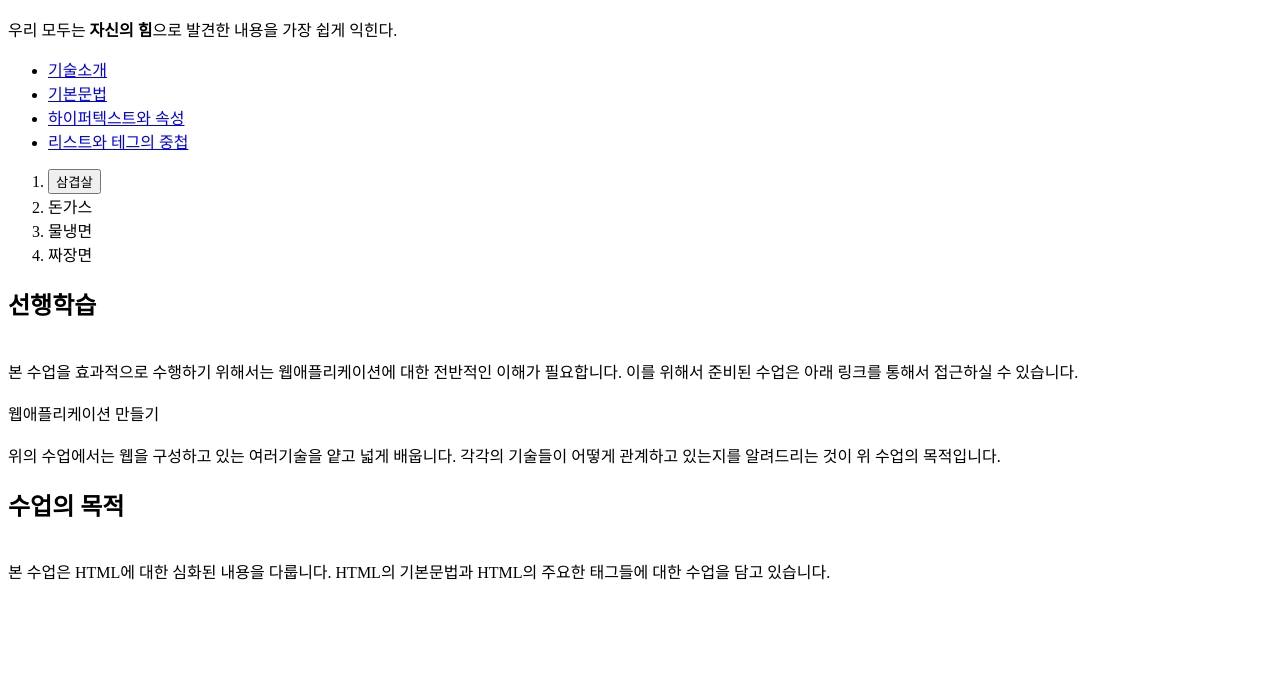
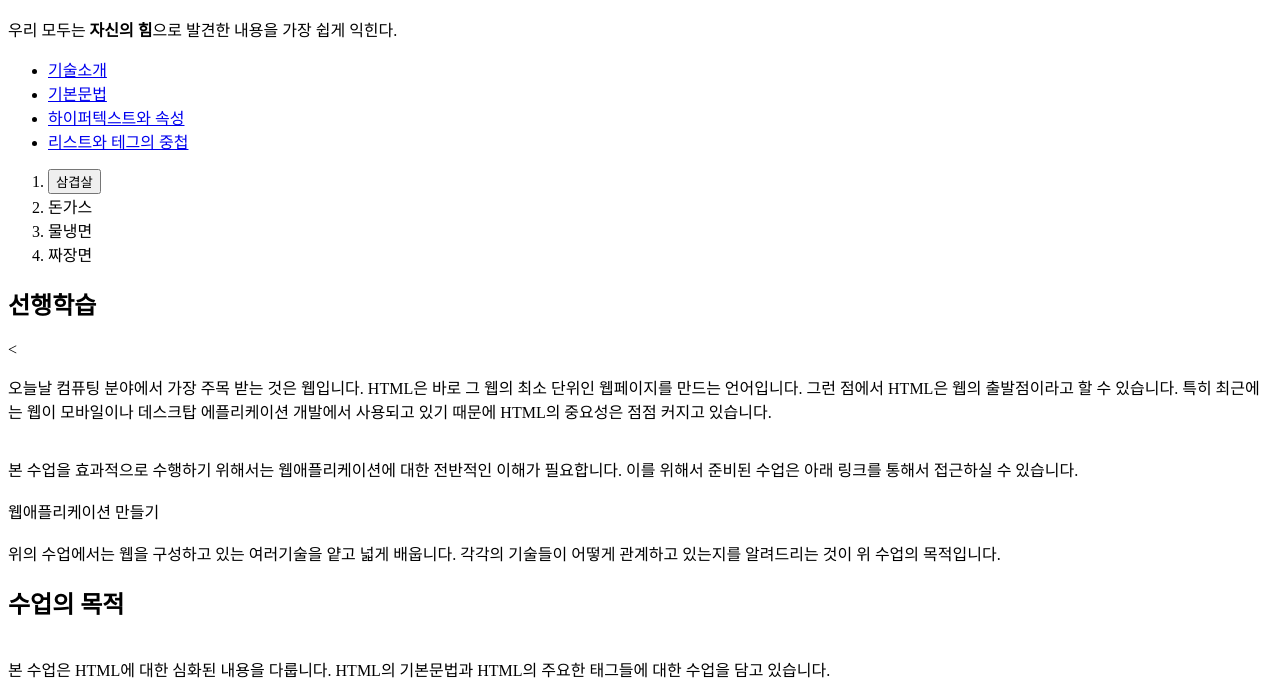
Before and after one commit to ps105ps/dropshipkorea, a plain HTML site: page 5-1.실습.html in a window 1280 px wide. Shown: the part 118-807 px from the top of the page. Drawn offline with Linux system fonts and the light colour scheme.

Commit message:
Update 5-1.실습.html

```diff
--- a/5-1.실습.html
+++ b/5-1.실습.html
@@ -21,6 +21,7 @@
                 <li>짜장면</li>
             </ol>
             <h2>선행학습</h2>
+                <<p>오늘날 컴퓨팅 분야에서 가장 주목 받는 것은 웹입니다. HTML은 바로 그 웹의 최소 단위인 웹페이지를 만드는 언어입니다. 그런 점에서 HTML은 웹의 출발점이라고 할 수 있습니다. 특히 최근에는 웹이 모바일이나 데스크탑 에플리케이션 개발에서 사용되고 있기 때문에 HTML의 중요성은 점점 커지고 있습니다.</p>
                 <br>본 수업을 효과적으로 수행하기 위해서는 웹애플리케이션에 대한 전반적인 이해가 필요합니다. 이를 위해서 준비된 수업은 아래 링크를 통해서 접근하실 수 있습니다.</br>
                 <br>웹애플리케이션 만들기</br>
                 <br>위의 수업에서는 웹을 구성하고 있는 여러기술을 얕고 넓게 배웁니다. 각각의 기술들이 어떻게 관계하고 있는지를 알려드리는 것이 위 수업의 목적입니다.</br>
```
